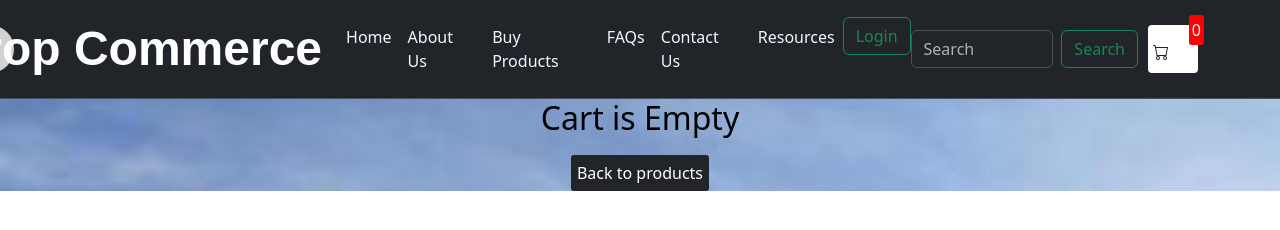
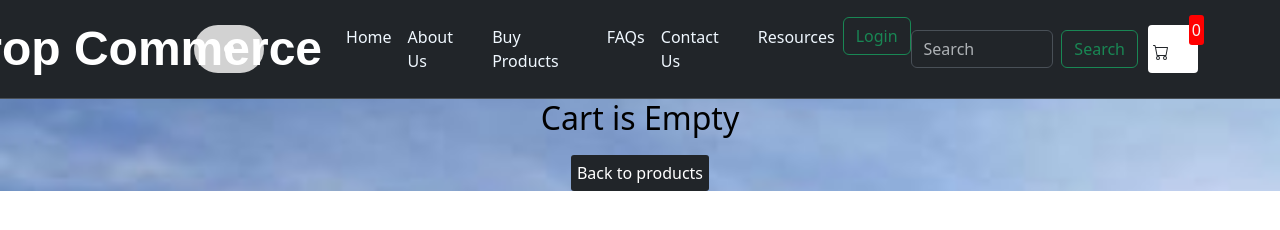
Before and after one commit to Arghya-Chakraborty0812/agriculture-project, a plain HTML site: page public/cart.html in a window 1280 px wide. Drawn offline with nearby package versions, Linux system fonts and the light colour scheme.

Commit message:
button fix

```diff
--- a/public/products.css
+++ b/public/products.css
@@ -48,7 +48,7 @@ body{
         margin: 0;
     }
     .button{
-        margin-left: -150px;
+        margin-left: 100px;
         background-color: #d2d2d2;
         width: 70px;
         height: 10px;
```
